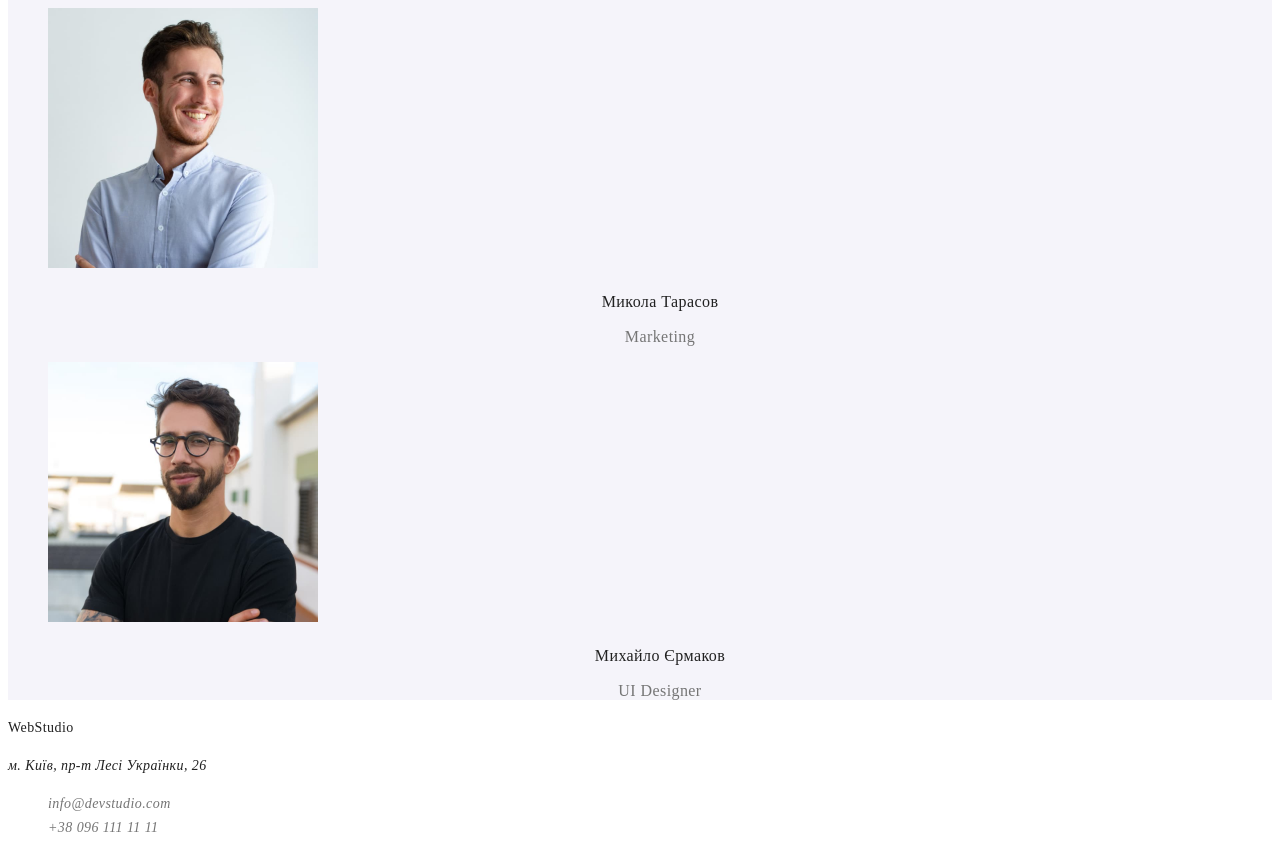
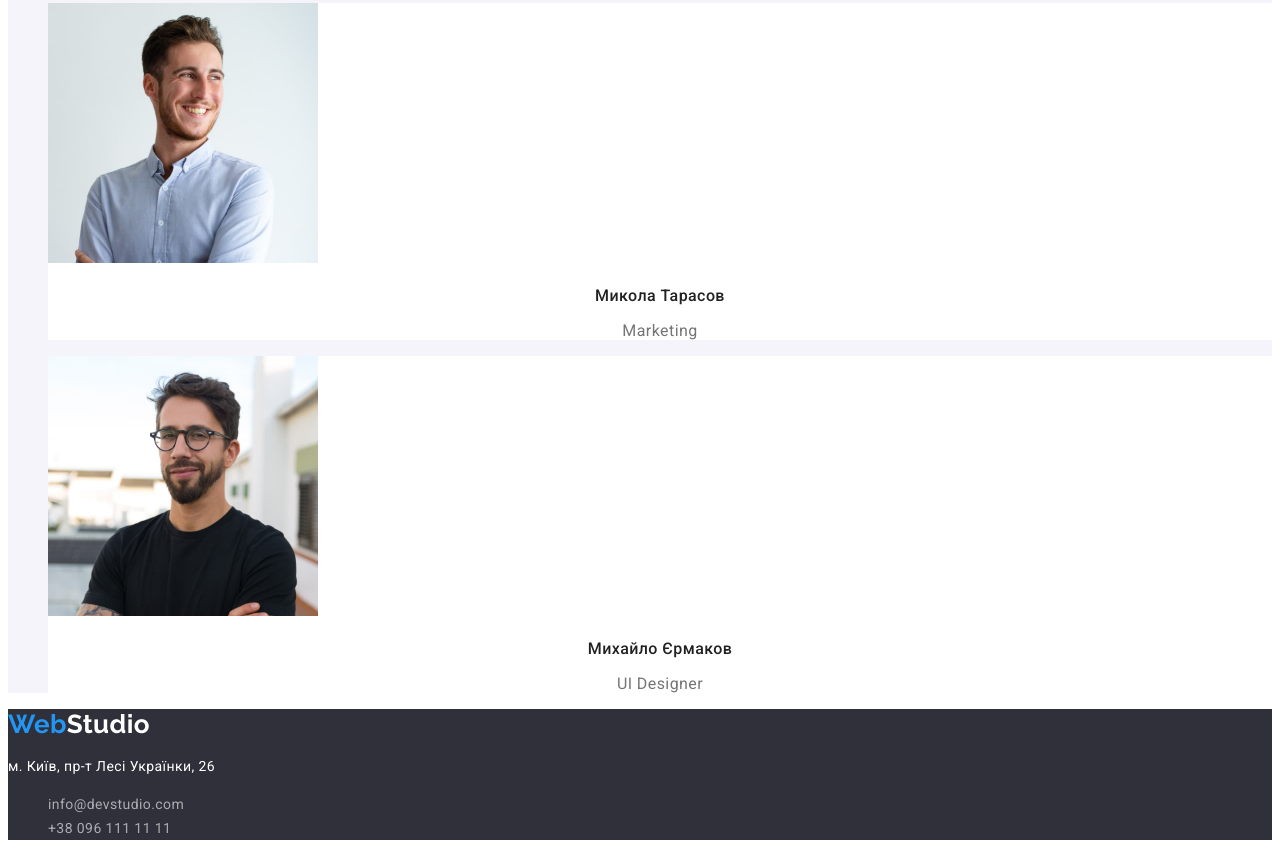
Before and after one commit to romis44/goit-markup-hw-02, a plain HTML site: page index.html in a window 1280 px wide. Shown: the part 2161-3015 px from the top of the page. Drawn offline with Linux system fonts and the light colour scheme.

Commit message:
update 19.08

```diff
--- a/css/styles.css
+++ b/css/styles.css
@@ -5,15 +5,20 @@
     --secondary-font: Raleway, sans-sefir;
 
     /*Text colors  */
+
     --main-txt-cl: #212121;
     --accent-txt-cl:#2196F3;
     --logo-txt-cl:#000000;
     --grey-txt-cl: #757575;
+    --light-txt-cl:#FFFFFF;
+    --dark-txt-cl:rgba(255, 255, 255, 0.6);
+    /* Background colors */
 
-    /* Background colors */
-    --accent-bg-cl:#2196F3;
+    --accent-bg-cl: #2196F3;
     --main-bg-cl:#FFFFFF;
     --dark-bg-cl: #2F303A;
+    --light-bg-cl:#F5F4FA;
+
     /* Others */
 
 
@@ -22,7 +27,7 @@
 
 .page{
 
-    font-family: --main-font;
+    font-family: var(--main-font);
     color: var(--main-txt-cl);
     line-height: calc(24 / 14);
     letter-spacing: 0.03em;
@@ -150,7 +155,7 @@
 /* КОМАНДА */
 
 .section-team{
-    background-color: #F5F4FA;
+    background-color:var(--light-bg-cl);
 }
 
 .team{
@@ -169,3 +174,53 @@
     color: var(--grey-txt-cl);
 
 }
+
+.list-item-team{
+    background-color: #FFFFFF;
+}
+
+/* НАШІ КОНТАКТИ */
+
+ .footer{
+    background-color:var(--dark-bg-cl);
+ }
+
+
+.footer .logo{
+    font-family:var(--secondary-font);
+    font-weight: 700;
+    font-size: 26px;
+    line-height: calc(31 / 26);
+    color: var(--accent-txt-cl);
+    text-decoration: none;
+ }
+
+.footer .logo-part{
+    font-family:var(--secondary-font);
+    font-weight: 700;
+    font-size: 26px;
+    line-height: calc(31 / 26);
+    color: var(--light-txt-cl);
+    text-decoration: none;
+ }
+
+.contacts{
+    font-style: normal;
+ }
+
+.contacts-adress{
+    color: var(--light-txt-cl);
+}
+
+.footer .link{
+    font-size: 14px;
+    line-height:calc(24 / 14);
+    color:rgba(255, 255, 255, 0.6) ;
+
+}
+
+
+.footer .link:hover,
+.footer .link:focus{
+    color:var(--accent-txt-cl);
+ }
--- a/index.html
+++ b/index.html
@@ -68,22 +68,22 @@
         <section class="section-team">
             <h2 class="section-title">Наша команда</h2>
             <ul class="list">
-                <li class="list-item">
+                <li class="list-item-team">
                     <img class="img" src="./images/ihor.jpg" alt="Ігор Дем'яненко" width=270>
                     <h3 class="team">Ігор Дем'яненко</h3>
                     <p class="profession" lang="en">Product Designer</p>
                 </li>
-                <li class="list-item">
+                <li class="list-item-team">
                     <img class="img" src="./images/olga.jpg" alt="Ольга Рєпіна" width=270>
                     <h3 class="team">Ольга Рєпіна</h3>
                     <p class="profession" lang="en">Frontend Developer</p>
                 </li>
-                <li class="list-item">
+                <li class="list-item-team">
                     <img class="img" src="./images/mykola.jpg" alt="Микола Тарасов" width=270>
                     <h3 class="team">Микола Тарасов</h3>
                     <p class="profession" lang="en">Marketing</p>
                 </li>
-                <li class="list-item">
+                <li class="list-item-team">
                     <img class="img" src="./images/myhaylo.jpg" alt="Михайло Єрмаков" width=270>
                     <h3 class="team">Михайло Єрмаков</h3>
                     <p class="profession" lang="en">UI Designer</p>
@@ -93,7 +93,7 @@
         </section>
     </main>
     <!-- Наші контакти -->
-    <footer>
+    <footer class="footer">
         <div class="group">
             <a class="link" lang="en" href="/"><span class="logo"> Web</span><span class="logo-part">Studio</span></a>
             <address class="contacts">
```
Also changed, not shown: portfolio.html (+2 -2 lines).
